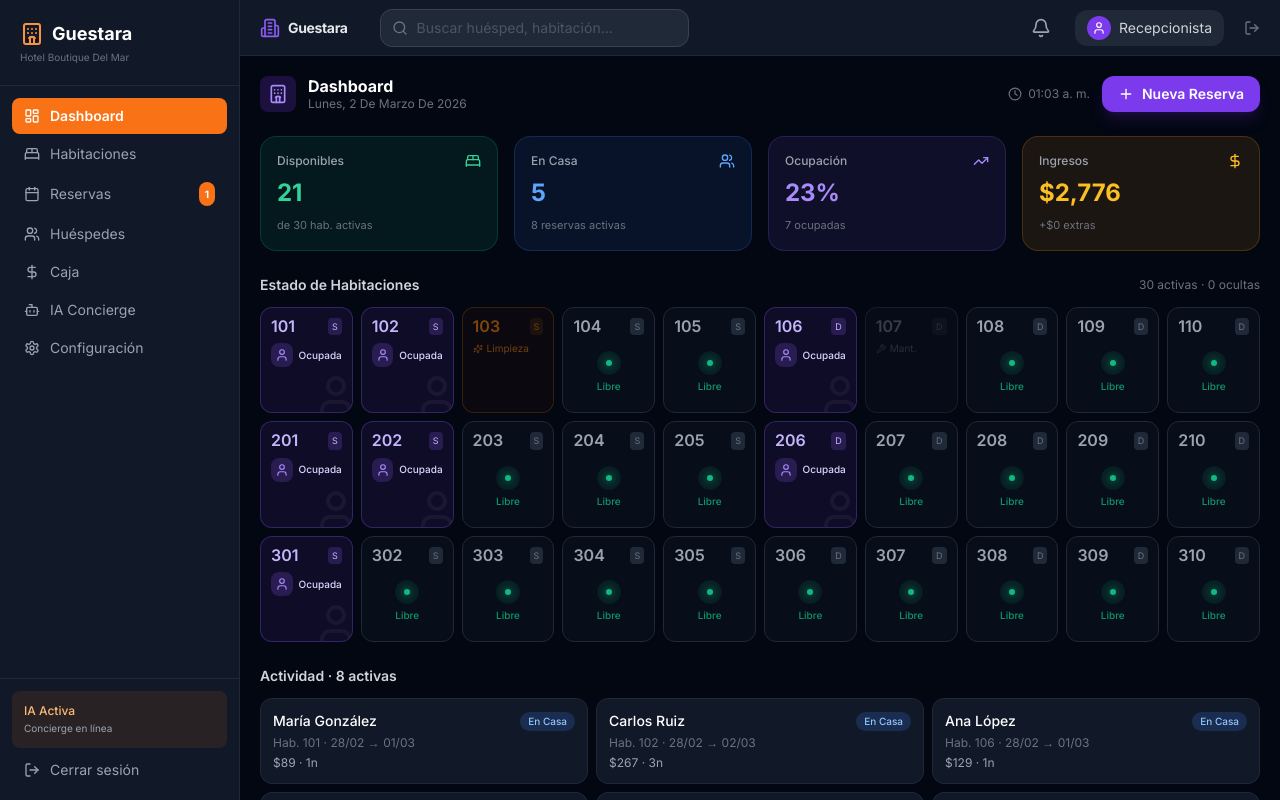
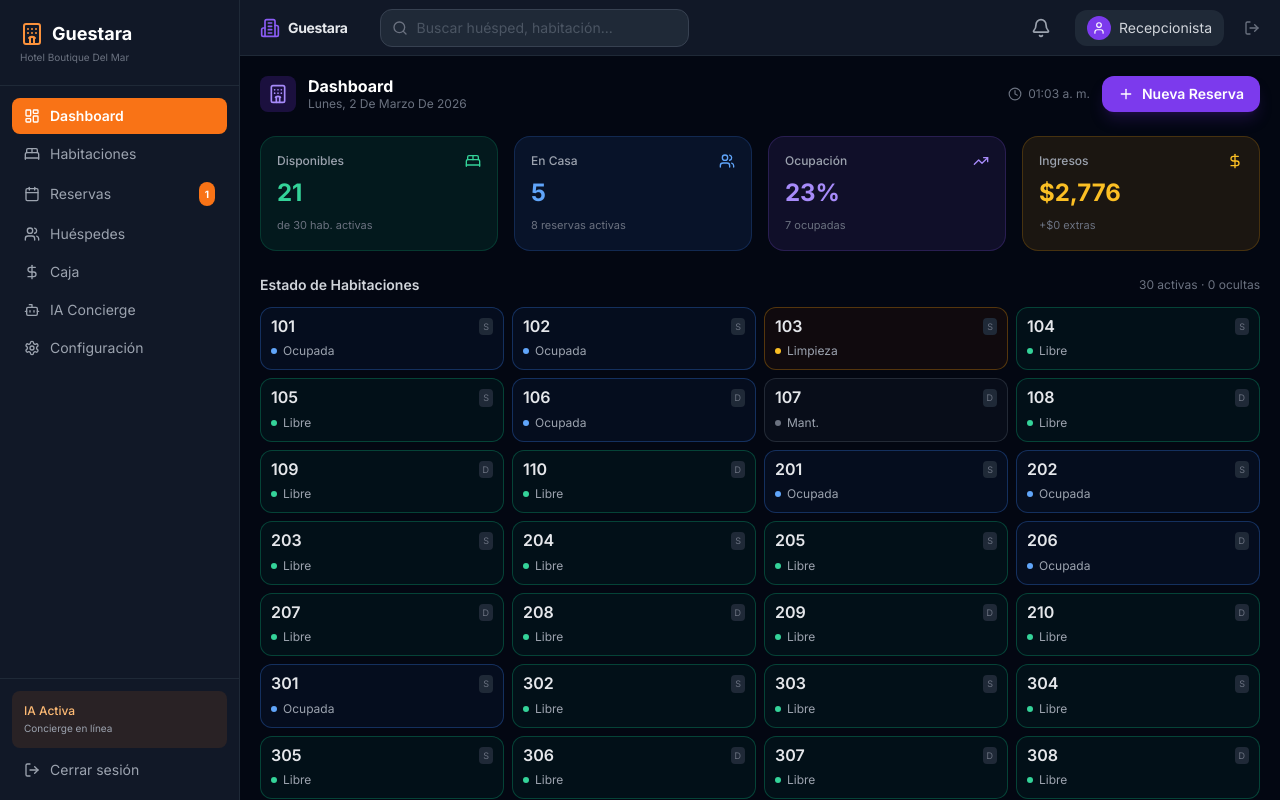
Before and after one commit to guestara-dev/guestara, a Next.js app: page / in a window 1280 px wide. Built offline with nearby package versions, Linux system fonts and the light colour scheme.

Commit message:
fix(P1): RoomGrid - todas las habitaciones son clickeables + modal unificado por estado

```diff
--- a/components/RoomGrid.tsx
+++ b/components/RoomGrid.tsx
@@ -2,38 +2,88 @@
 import { useState, useEffect } from 'react'
 import { useStore } from '@/lib/store'
 import { Room } from '@/lib/data'
-import { Plus, Wrench, Sparkles, User, X, CheckCircle, Calendar } from 'lucide-react'
+import { Wrench, Sparkles, X, CheckCircle, BedDouble, User, AlertCircle } from 'lucide-react'
 
-function RoomStatusModal({ room, onClose }: { room: Room; onClose: () => void }) {
-  const { updateRoomStatus } = useStore()
-  const isMaint = room.status === 'maintenance'
+// P1 FIX: Modal unificado para TODOS los estados de habitacion
+function RoomDetailModal({ room, onClose }: { room: Room; onClose: () => void }) {
+  const { updateRoomStatus, reservations } = useStore()
+  const reservation = reservations.find(
+    r => r.room === room.number && ['checked-in', 'confirmed', 'pending'].includes(r.status)
+  )
+
+  const statusConfig: Record<string, { label: string; color: string; icon: React.ReactNode }> = {
+    available:   { label: 'Disponible',  color: 'text-emerald-400', icon: <CheckCircle className="w-6 h-6 text-emerald-400" /> },
+    occupied:    { label: 'Ocupada',     color: 'text-blue-400',    icon: <User className="w-6 h-6 text-blue-400" /> },
+    cleaning:    { label: 'En Limpieza', color: 'text-amber-400',   icon: <Sparkles className="w-6 h-6 text-amber-400" /> },
+    maintenance: { label: 'Mantención', color: 'text-gray-400',    icon: <Wrench className="w-6 h-6 text-gray-400" /> },
+  }
+
+  const cfg = statusConfig[room.status] || statusConfig.maintenance
 
   return (
-    <div className="fixed inset-0 bg-black/60 backdrop-blur-sm z-50 flex items-center justify-center p-4">
+    <div className="fixed inset-0 bg-black/70 backdrop-blur-sm z-50 flex items-center justify-center p-4">
       <div className="bg-gray-900 border border-gray-700 rounded-2xl w-full max-w-sm shadow-2xl p-6">
-        <div className="flex items-center justify-between mb-4">
-          <h2 className="font-semibold">Hab. {room.number}</h2>
-          <button onClick={onClose}><X className="w-5 h-5 text-gray-400 hover:text-white"/></button>
+        {/* Header */}
+        <div className="flex items-center justify-between mb-5">
+          <div>
+            <h2 className="text-lg font-bold text-white">Hab. {room.number}</h2>
+            <p className="text-xs text-gray-500">Piso {room.floor} · {room.type === 'single' ? 'Simple' : 'Doble'}</p>
+          </div>
+          <button onClick={onClose}><X className="w-5 h-5 text-gray-400 hover:text-white" /></button>
         </div>
-        <div className={`rounded-xl p-4 mb-4 text-center ${isMaint?'bg-gray-800/60':'bg-amber-950/30'}`}>
-          {isMaint ? <Wrench className="w-8 h-8 text-gray-500 mx-auto mb-2"/> : <Sparkles className="w-8 h-8 text-amber-500 mx-auto mb-2"/>}
-          <p className="font-medium capitalize">{room.status === 'maintenance' ? 'En mantención' : 'En limpieza'}</p>
-          <p className="text-xs text-gray-400 mt-1">Piso {room.floor} · {room.type}</p>
+
+        {/* Estado actual */}
+        <div className="flex items-center gap-3 bg-gray-800/60 rounded-xl p-3 mb-4">
+          {cfg.icon}
+          <div>
+            <p className="text-xs text-gray-500 uppercase tracking-wide">Estado actual</p>
+            <p className={`font-semibold ${cfg.color}`}>{cfg.label}</p>
+          </div>
         </div>
+
+        {/* Info reserva si existe */}
+        {reservation && (
+          <div className="bg-blue-500/10 border border-blue-500/20 rounded-xl p-3 mb-4">
+            <p className="text-xs text-blue-400 font-medium mb-1">Huésped en habitación</p>
+            <p className="text-sm text-white font-semibold">{reservation.guest}</p>
+            <p className="text-xs text-gray-400">{reservation.checkIn} → {reservation.checkOut}</p>
+          </div>
+        )}
+
+        {/* Acciones según estado */}
         <div className="space-y-2">
-          <button onClick={() => { updateRoomStatus(room.number, 'available'); onClose() }}
-            className="w-full flex items-center justify-center gap-2 bg-emerald-600 hover:bg-emerald-500 py-2.5 rounded-xl text-sm font-medium transition-colors">
-            <CheckCircle className="w-4 h-4"/> Marcar como Disponible
-          </button>
-          {isMaint && (
-            <button onClick={() => { updateRoomStatus(room.number, 'cleaning'); onClose() }}
-              className="w-full bg-amber-700/40 hover:bg-amber-700/60 py-2.5 rounded-xl text-sm font-medium transition-colors text-amber-300">
+          {room.status === 'available' && (
+            <p className="text-center text-sm text-gray-500 py-2">Esta habitación está libre y disponible.</p>
+          )}
+          {(room.status === 'cleaning' || room.status === 'maintenance') && (
+            <button
+              onClick={() => { updateRoomStatus(room.number, 'available'); onClose() }}
+              className="w-full flex items-center justify-center gap-2 bg-emerald-600 hover:bg-emerald-500 py-2.5 rounded-xl text-sm font-medium text-white transition-colors"
+            >
+              <CheckCircle className="w-4 h-4" /> Marcar como Disponible
+            </button>
+          )}
+          {room.status === 'maintenance' && (
+            <button
+              onClick={() => { updateRoomStatus(room.number, 'cleaning'); onClose() }}
+              className="w-full bg-amber-700/40 hover:bg-amber-700/60 py-2.5 rounded-xl text-sm font-medium transition-colors text-amber-300"
+            >
               Pasar a Limpieza
             </button>
           )}
-          <button onClick={onClose}
-            className="w-full bg-gray-800 hover:bg-gray-700 py-2.5 rounded-xl text-sm text-gray-400 transition-colors">
-            Cancelar
+          {room.status === 'occupied' && !reservation && (
+            <button
+              onClick={() => { updateRoomStatus(room.number, 'available'); onClose() }}
+              className="w-full flex items-center justify-center gap-2 bg-emerald-600 hover:bg-emerald-500 py-2.5 rounded-xl text-sm font-medium text-white transition-colors"
+            >
+              <CheckCircle className="w-4 h-4" /> Liberar habitación
+            </button>
+          )}
+          <button
+            onClick={onClose}
+            className="w-full bg-gray-800 hover:bg-gray-700 py-2.5 rounded-xl text-sm text-gray-400 transition-colors"
+          >
+            Cerrar
           </button>
         </div>
       </div>
@@ -44,100 +94,76 @@ function RoomStatusModal({ room, onClose }: { room: Room; onClose: () => void })
 function RoomCard({ room, onManage }: { room: Room; onManage: (r: Room) => void }) {
   const typeTag = room.type === 'single' ? 'S' : 'D'
 
-  if (room.status === 'available') {
-    return (
-      <div className="group bg-gray-900/40 border border-gray-800 rounded-xl p-2.5 hover:border-violet-500/50 transition-all cursor-default">
-        <div className="flex items-start justify-between">
-          <span className="text-base font-semibold text-gray-400 group-hover:text-violet-400 transition-colors leading-none">{room.number}</span>
-          <span className="text-[9px] bg-gray-800 text-gray-500 px-1 py-0.5 rounded">{typeTag}</span>
-        </div>
-        <div className="mt-2 text-center py-2">
-          <div className="w-6 h-6 bg-emerald-500/10 rounded-full flex items-center justify-center mx-auto mb-1 group-hover:bg-emerald-500/20 transition-colors">
-            <div className="w-1.5 h-1.5 bg-emerald-500 rounded-full shadow-[0_0_8px_rgba(16,185,129,0.8)]"></div>
-          </div>
-          <p className="text-[10px] text-emerald-500/80 font-medium">Libre</p>
-        </div>
-      </div>
-    )
+  const statusStyles: Record<string, string> = {
+    available:   'border-emerald-500/30 bg-emerald-500/5  hover:bg-emerald-500/10',
+    occupied:    'border-blue-500/30    bg-blue-500/5     hover:bg-blue-500/10',
+    cleaning:    'border-amber-500/30   bg-amber-950/20   hover:bg-amber-950/40',
+    maintenance: 'border-gray-600/40   bg-gray-800/20    hover:bg-gray-800/40',
   }
 
-  if (room.status === 'occupied') {
-    return (
-      <div className="bg-violet-600/10 border border-violet-500/30 rounded-xl p-2.5 relative overflow-hidden group">
-        <div className="flex items-start justify-between relative z-10">
-          <span className="text-base font-semibold text-violet-300 leading-none">{room.number}</span>
-          <span className="text-[9px] bg-violet-500/20 text-violet-300 px-1 py-0.5 rounded">{typeTag}</span>
-        </div>
-        <div className="mt-2 flex items-center gap-1.5 relative z-10">
-          <div className="w-6 h-6 rounded-lg bg-violet-500/20 flex items-center justify-center">
-            <User className="w-3.5 h-3.5 text-violet-400"/>
-          </div>
-          <span className="text-[10px] text-violet-200 font-medium">Ocupada</span>
-        </div>
-        <div className="absolute -right-2 -bottom-2 opacity-5">
-          <User className="w-12 h-12 text-white"/>
-        </div>
-      </div>
-    )
+  const dotColors: Record<string, string> = {
+    available:   'bg-emerald-400',
+    occupied:    'bg-blue-400',
+    cleaning:    'bg-amber-400',
+    maintenance: 'bg-gray-500',
   }
 
-  if (room.status === 'cleaning') {
-    return (
-      <div onClick={() => onManage(room)}
-        className="border border-amber-600/30 bg-amber-950/20 rounded-xl p-2.5 cursor-pointer hover:bg-amber-950/40 opacity-70 hover:opacity-90 transition-all">
-        <div className="flex items-start justify-between">
-          <span className="text-base font-semibold text-amber-600/80 leading-none">{room.number}</span>
-          <span className="text-[9px] bg-amber-500/10 text-amber-600/70 px-1 py-0.5 rounded">{typeTag}</span>
-        </div>
-        <div className="mt-1.5 flex items-center gap-1 text-amber-600/70">
-          <Sparkles className="w-2.5 h-2.5"/><span className="text-[10px]">Limpieza</span>
-        </div>
-      </div>
-    )
+  const labels: Record<string, string> = {
+    available:   'Libre',
+    occupied:    'Ocupada',
+    cleaning:    'Limpieza',
+    maintenance: 'Mant.',
   }
 
+  const style = statusStyles[room.status] || statusStyles.maintenance
+  const dot = dotColors[room.status] || 'bg-gray-500'
+  const label = labels[room.status] || room.status
+
   return (
-    <div onClick={() => onManage(room)}
-      className="border border-gray-600/50 bg-gray-800/30 rounded-xl p-2.5 cursor-pointer hover:bg-gray-800/50 hover:opacity-70 opacity-50 transition-all">
+    // P1 FIX: TODAS las tarjetas son clickeables
+    <div
+      onClick={() => onManage(room)}
+      className={`border rounded-xl p-2.5 cursor-pointer transition-all hover:scale-[1.02] active:scale-[0.98] ${style}`}
+    >
       <div className="flex items-start justify-between">
-        <span className="text-base font-semibold text-gray-500 leading-none">{room.number}</span>
-        <span className="text-[9px] bg-gray-700/30 text-gray-600 px-1 py-0.5 rounded">{typeTag}</span>
+        <span className="text-base font-semibold text-gray-200 leading-none">{room.number}</span>
+        <span className="text-[9px] bg-gray-800 text-gray-500 px-1 py-0.5 rounded">{typeTag}</span>
       </div>
-      <div className="mt-1.5 flex items-center gap-1 text-gray-600">
-        <Wrench className="w-2.5 h-2.5"/><span className="text-[10px]">Mant.</span>
+      <div className="mt-2 flex items-center gap-1.5">
+        <div className={`w-1.5 h-1.5 rounded-full ${dot}`}></div>
+        <span className="text-xs text-gray-400">{label}</span>
       </div>
     </div>
   )
 }
 
 export default function RoomGrid() {
-  const { rooms, reservations } = useStore()
+  const { rooms } = useStore()
   const [mounted, setMounted] = useState(false)
   const [managingRoom, setManagingRoom] = useState<Room | null>(null)
-
   useEffect(() => setMounted(true), [])
 
-  // FIX: Filter rooms by enabled status
-  const activeRooms = rooms.filter(r => r.enabled)
-  const disabledCount = rooms.length - activeRooms.length
+  // P1 FIX: Filter rooms by enabled status
+  const activeRooms = rooms.filter(r => r.enabled !== false)
 
-  if (!mounted) return <div className="grid grid-cols-4 md:grid-cols-6 lg:grid-cols-10 gap-2 animate-pulse">{Array(20).fill(0).map((_,i)=><div key={i} className="aspect-square bg-gray-800 rounded-xl"/>)}</div>
+  if (!mounted) return (
+    <div className="grid grid-cols-4 gap-2">
+      {Array(20).fill(0).map((_,i)=>
+        <div key={i} className="h-16 bg-gray-800/40 rounded-xl animate-pulse" />
+      )}
+    </div>
+  )
 
   return (
-    <div className="space-y-4">
-      {disabledCount > 0 && (
-        <div className="flex items-center gap-2 text-[10px] text-gray-500 bg-gray-900/50 border border-gray-800 w-fit px-3 py-1 rounded-full italic">
-          <Plus className="w-3 h-3 rotate-45"/> {disabledCount} habitaciones ocultas (deshabilitadas)
-        </div>
-      )}
-
-      <div className="grid grid-cols-4 md:grid-cols-6 lg:grid-cols-10 gap-2">
+    <div>
+      <div className="grid grid-cols-4 gap-2">
         {activeRooms.map(room => (
           <RoomCard key={room.number} room={room} onManage={setManagingRoom} />
         ))}
       </div>
-
-      {managingRoom && <RoomStatusModal room={managingRoom} onClose={() => setManagingRoom(null)} />}
+      {managingRoom && (
+        <RoomDetailModal room={managingRoom} onClose={() => setManagingRoom(null)} />
+      )}
     </div>
   )
 }
```
